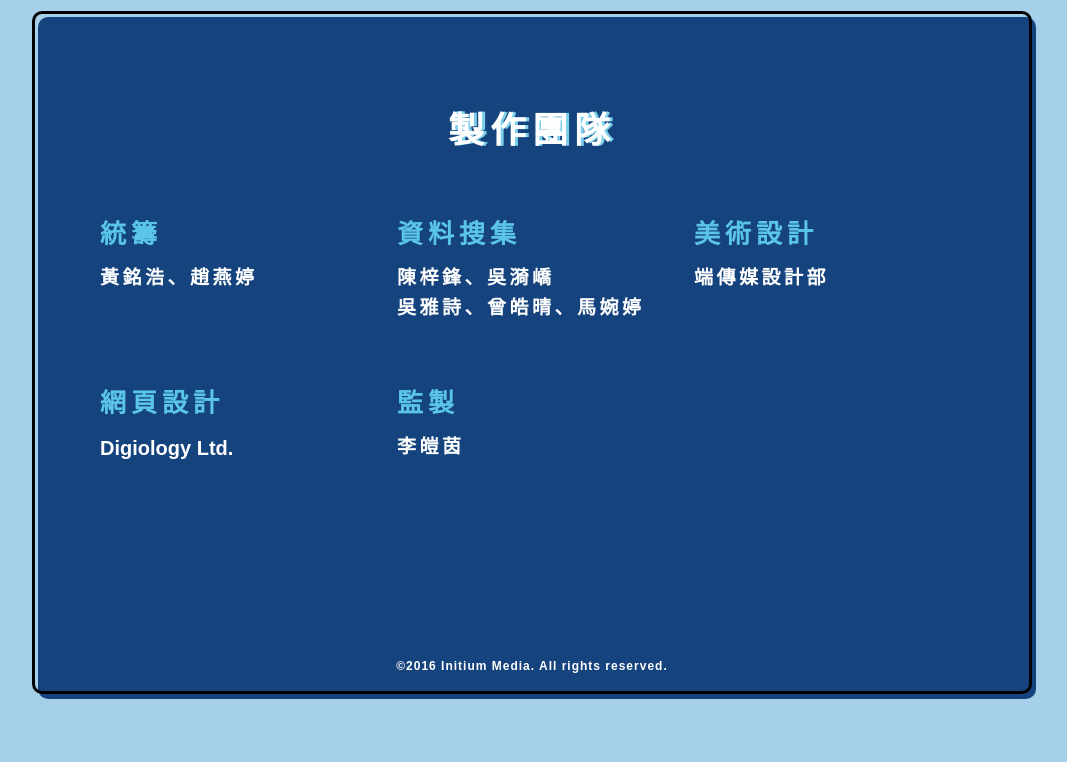
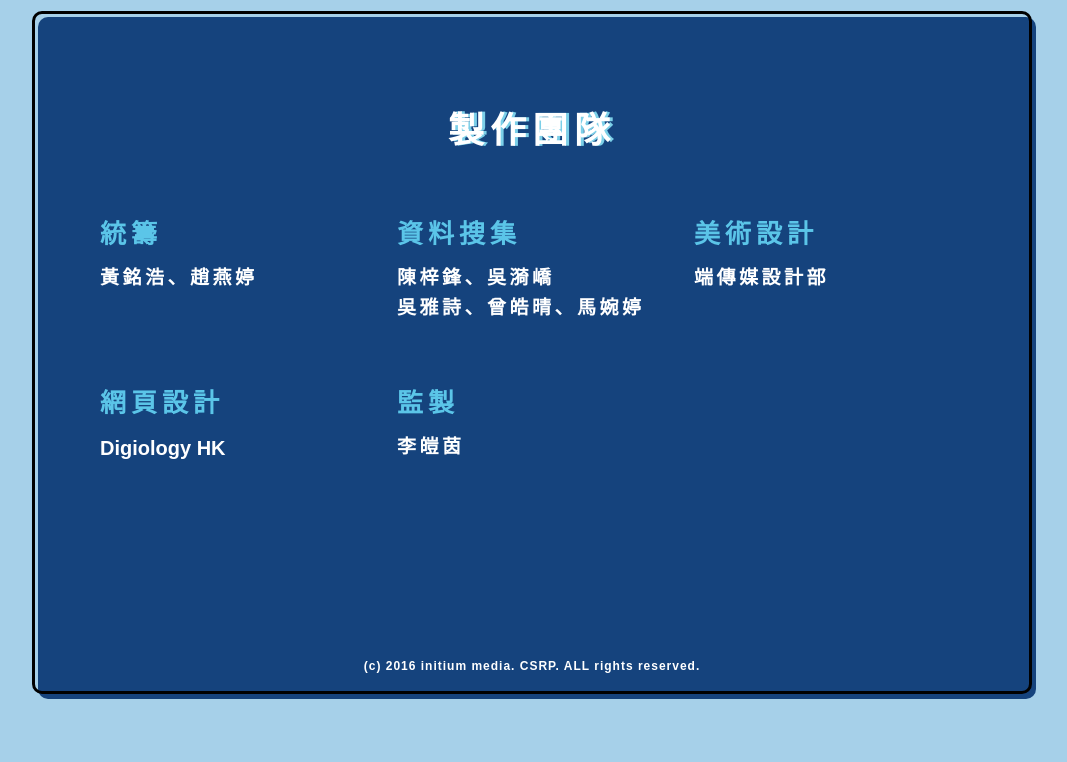
Before and after one commit to initiumsp/relax-dashboard, a PHP site: page / in a window 1280 px wide. Shown: the part 2688-3450 px from the top of the page, without its empty margins (108-1175 px from the left). Run offline with PHP 8.4, Linux system fonts and the light colour scheme; some libraries are stand-ins or nearby versions.

Commit message:
[#41 credits copy update]

```diff
--- a/index.php
+++ b/index.php
@@ -426,14 +426,14 @@
       <ul class="clearfix">
         <li>
           <h4>網頁設計</h4>
-          <p><span class="en-text"><a target="_blank" href="https://www.digiology.com.hk/">Digiology Ltd.</a></span></p>
+          <p><span class="en-text"><a target="_blank" href="https://www.digiology.com.hk/">Digiology HK</a></span></p>
         </li>
         <li>
           <h4>監製</h4>
           <p>李皚茵</p>
         </li>
       </ul>
-      <span class="copyright">©2016 Initium Media. All rights reserved.</span>
+      <span class="copyright">(c) 2016 initium media. CSRP. ALL rights reserved.</span>
     </div>
   </div>
 </div>
```
